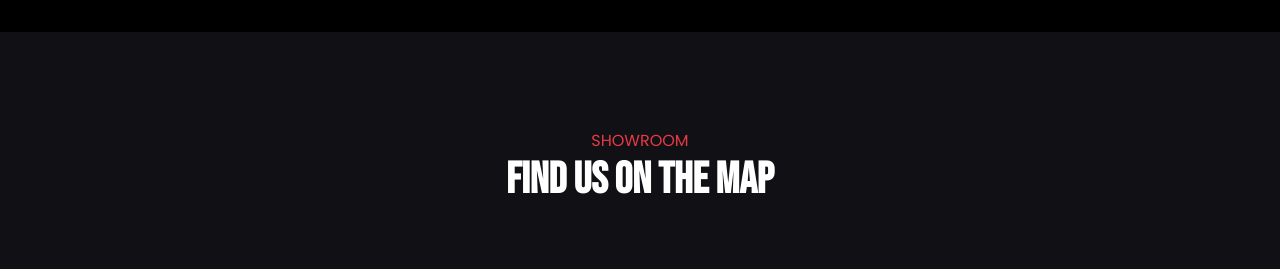
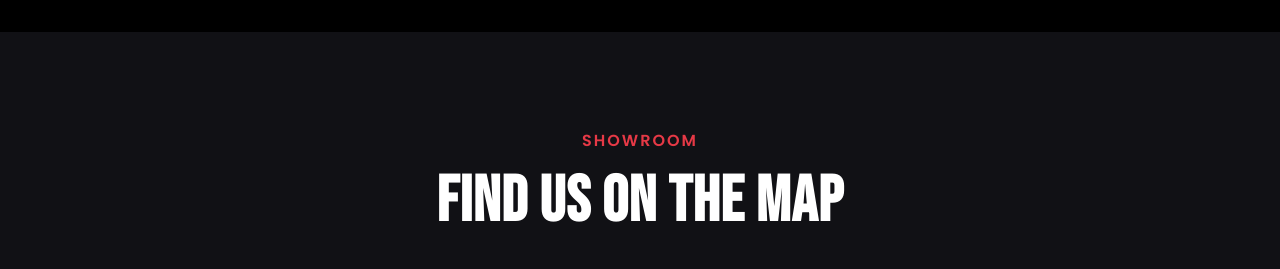
Before and after one commit to Awwal2007/Aptech-E-Project, a React (Vite) app: page / in a window 1280 px wide. Shown: the part 3460-3729 px from the top of the page. Built offline with nearby package versions, Linux system fonts and the light colour scheme; no server answers; grey boxes are pictures that could not be loaded.

Commit message:
jccjhjcids

```diff
--- a/src/pages/Contact.jsx
+++ b/src/pages/Contact.jsx
@@ -87,7 +87,7 @@ const Contact = () => {
                         <div>
                             <strong>Our Location</strong><br />
                             <span>West One Building </span> <br />
-                            <span>Agodi Gate, Ibadan, Nigeria</span>
+                            <span>opposite Environmental Task force Office, Agodi, Ibadan</span>
                         </div>
                     </div>
 
--- a/src/pages/Home.jsx
+++ b/src/pages/Home.jsx
@@ -13,8 +13,8 @@ const Home = () => {
       <AboutSection />
       <section className='find-us-on-map'>
         <div className='heading'>
-          <span>SHOWROOM</span>
-          <h1 className='GET-IN'>FIND US ON THE MAP</h1>
+          <span className='fleet-subtitle'>SHOWROOM</span>
+          <h1 className='fleet-title'>FIND US ON THE MAP</h1>
         </div>
         <iframe src="https://www.google.com/maps/embed?pb=!1m18!1m12!1m3!1d3956.533563777467!2d3.9098500742379665!3d7.406041612280431!2m3!1f0!2f0!3f0!3m2!1i1024!2i768!4f13.1!3m3!1m2!1s0x1039930067851fff%3A0x8ea29ec1f2186eb8!2sWest%20One!5e0!3m2!1sen!2sng!4v1775646914276!5m2!1sen!2sng" allowFullScreen="" loading="lazy" referrerPolicy="no-referrer-when-downgrade"></iframe>
       </section>
```
